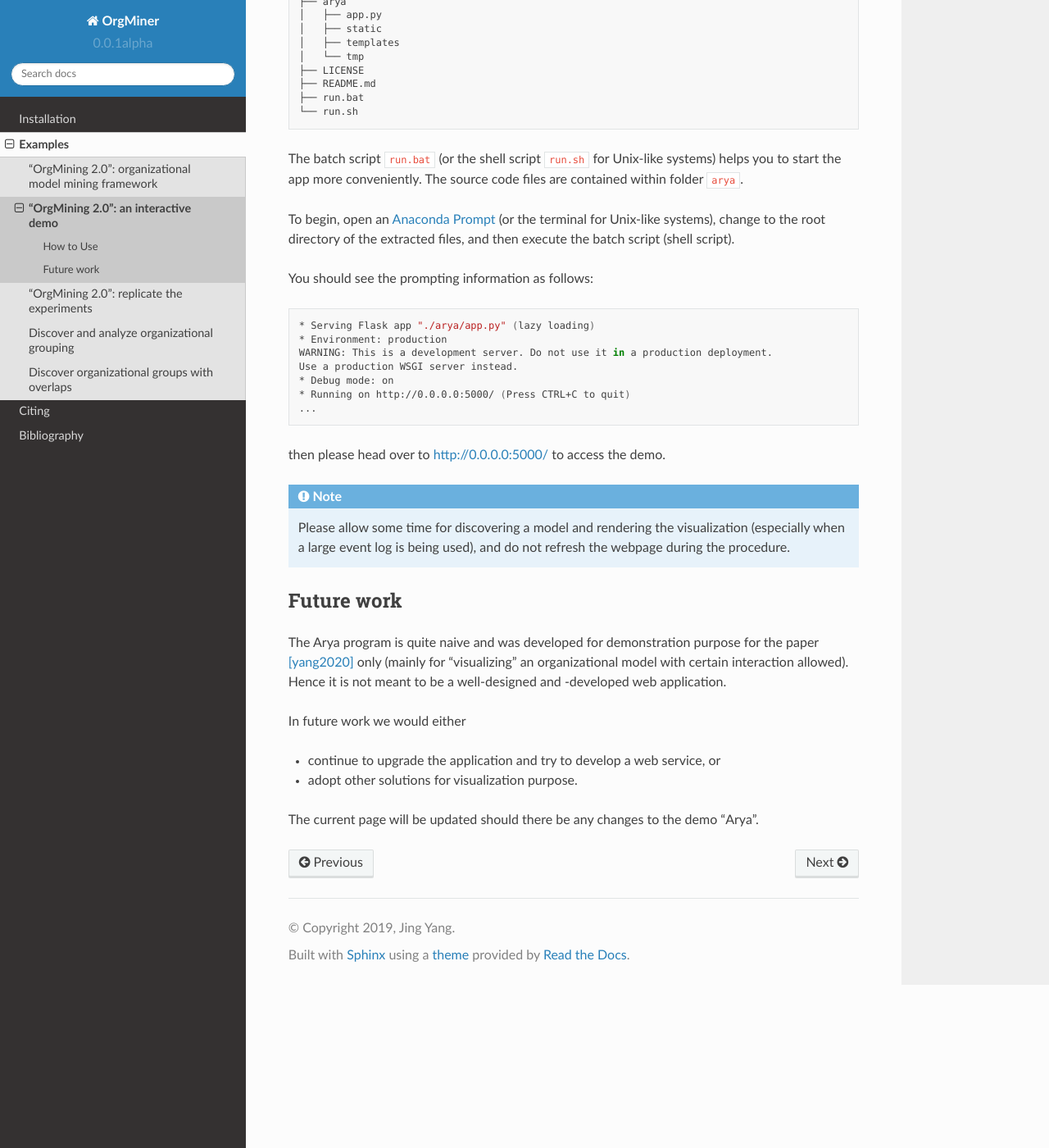
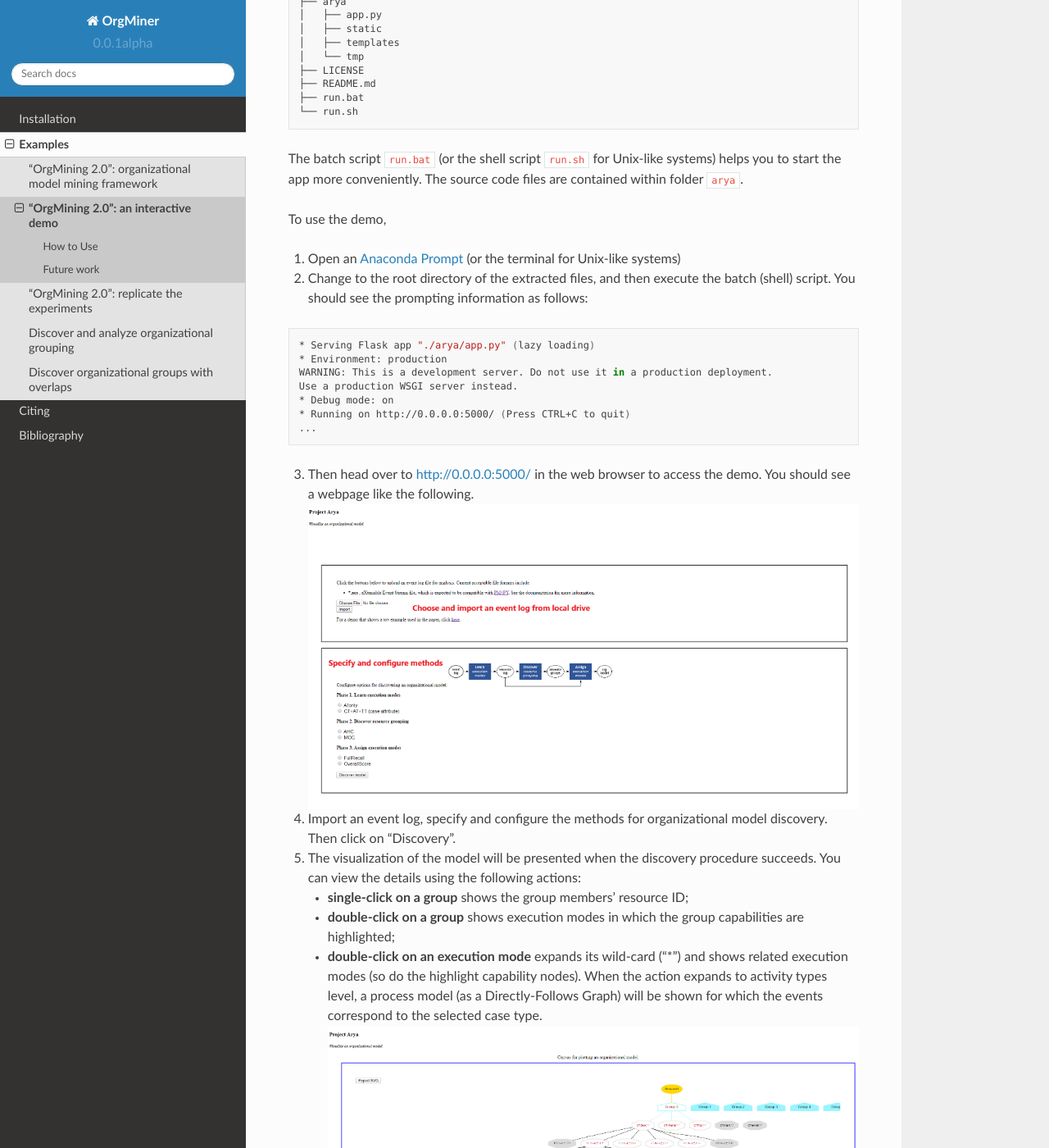
Before and after one commit to roy-jingyang/OrdinoR-doc, a Sphinx documentation site: the page built from source/examples/infsyst2020yang-arya.rst, in a window 1280 px wide and 1400 px high, scrolled down 545 px. Shown: the whole window at 82% size. Built offline with Sphinx 7.4.7 and the Read the Docs theme 2.0.0, drawn with Linux system fonts in a browser that asks for light colours; pages that are not in the unit, such as notebooks, are missing from menus; some of the changed text lies outside the part shown.

Commit message:
update arya example

```diff
--- a/source/citing.rst
+++ b/source/citing.rst
@@ -8,4 +8,5 @@ Please use the following publication for citing OrgMiner:
 .. [yang2020] (citation to preprint paper to be added)
 
 For BibTeX,
+
 (bibtex cication to preprint paper to be added)
--- a/source/examples/infsyst2020yang-arya.rst
+++ b/source/examples/infsyst2020yang-arya.rst
@@ -39,13 +39,14 @@ The batch script ``run.bat`` (or the shell script ``run.sh`` for
 Unix-like systems) helps you to start the app more conveniently. The
 source code files are contained within folder ``arya``.
 
-To begin, open an
-`Anaconda Prompt <https://docs.anaconda.com/anaconda/user-guide/getting-started/#open-anaconda-prompt>`_
-(or the terminal for Unix-like systems), change to the root directory
-of the extracted files, and then execute the batch script (shell
-script).
+To use the demo,
 
-You should see the prompting information as follows:
+1. Open an
+   `Anaconda Prompt <https://docs.anaconda.com/anaconda/user-guide/getting-started/#open-anaconda-prompt>`_
+   (or the terminal for Unix-like systems)
+2. Change to the root directory of the extracted files, and then execute
+   the batch (shell) script. You should see the prompting information as
+   follows:
 
 .. code-block:: bash
 
@@ -57,12 +58,36 @@ You should see the prompting information as follows:
     * Running on http://0.0.0.0:5000/ (Press CTRL+C to quit)
     ...
 
-then please head over to `<http://0.0.0.0:5000/>`_ to access the demo.
+3. Then head over to `<http://0.0.0.0:5000/>`_ in the web browser to
+   access the demo. You should see a webpage like the following.
+   |fig:index|
+4. Import an event log, specify and configure the methods for
+   organizational model discovery. Then click on "Discovery".
+5. The visualization of the model will be presented when the discovery
+   procedure succeeds. You can view the details using the following
+   actions:
+
+   * **single-click on a group** shows the group members' resource ID;
+   * **double-click on a group** shows execution modes in which the
+     group capabilities are highlighted;
+   * **double-click on an execution mode** expands its wild-card ("*")
+     and shows related execution modes (so do the highlight capability
+     nodes). When the action expands to activity types level, a process
+     model (as a Directly-Follows Graph) will be shown for which the
+     events correspond to the selected case type.
+     |fig:vis|
 
 .. note::
     Please allow some time for discovering a model and rendering the
     visualization (especially when a large event log is being used), and
-    do not refresh the webpage during the procedure.
+    *do not refresh* the webpage during the procedure.
+
+.. |fig:index| image:: infsyst2020yang-arya_index.png
+   :align: middle
+
+.. |fig:vis| image:: infsyst2020yang-arya_vis.png
+   :align: middle
+
 
 Future work
 -----------
```
Also changed, not shown: source/examples/infsyst2020yang-arya_index.png (added), source/examples/infsyst2020yang-arya_vis.png (added).
